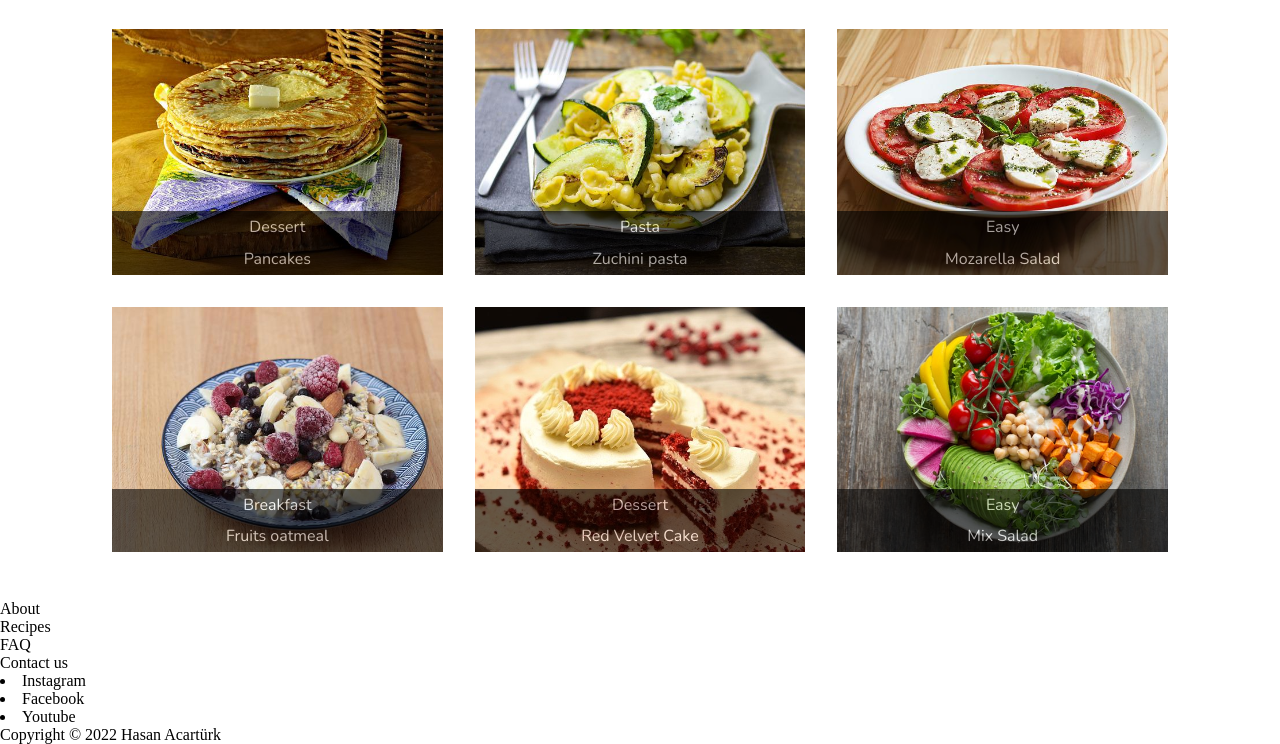
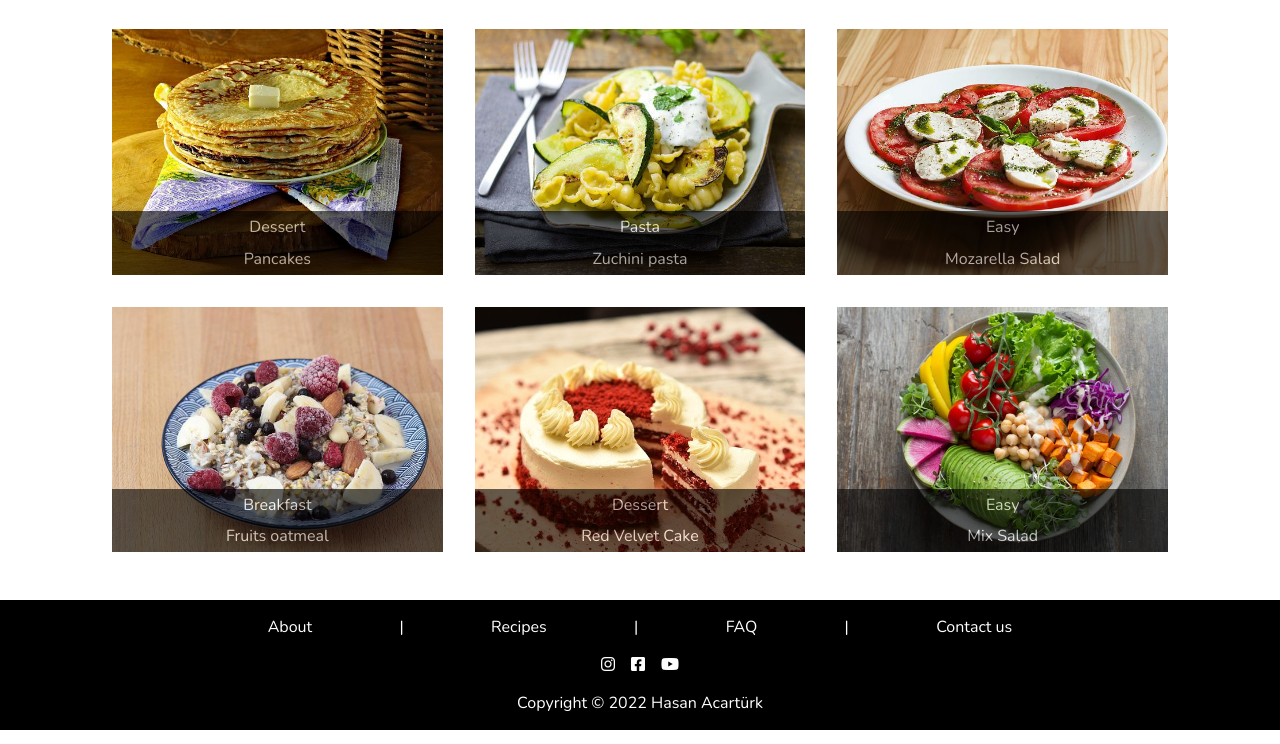
Before and after one commit to hsntrk/FE16-CR02-HasanAcartuerk, a plain HTML site: page index.html in a window 1280 px wide. Shown: the part 424-1168 px from the top of the page. Drawn offline with nearby package versions, Linux system fonts and the light colour scheme.

Commit message:
making footer with socialmedia icons link

```diff
--- a/index.html
+++ b/index.html
@@ -5,11 +5,15 @@
     <meta charset="UTF-8">
     <meta http-equiv="X-UA-Compatible" content="IE=edge">
     <meta name="viewport" content="width=device-width, initial-scale=1.0">
+    <link rel="stylesheet" href="https://cdnjs.cloudflare.com/ajax/libs/font-awesome/6.1.1/css/all.min.css" integrity="sha512-KfkfwYDsLkIlwQp6LFnl8zNdLGxu9YAA1QvwINks4PhcElQSvqcyVLLD9aMhXd13uQjoXtEKNosOWaZqXgel0g==" crossorigin="anonymous" referrerpolicy="no-referrer"
+    />
+
     <link rel="stylesheet" href="main.css">
     <link rel="preconnect" href="https://fonts.googleapis.com">
     <link rel="preconnect" href="https://fonts.gstatic.com" crossorigin>
     <link href="https://fonts.googleapis.com/css2?family=Great+Vibes&family=Nunito:wght@300;400;600&display=swap" rel="stylesheet">
     <title>Food blog</title>
+
 </head>
 
 <body>
@@ -96,20 +100,27 @@
 
     <!-- FOOTER MENU -->
     <footer class="footer">
-        <ul>
-            <li>About</li>
-            <li>Recipes</li>
-            <li>FAQ</li>
-            <li>Contact us</li>
+        <ul class="register-menu">
+            <li>About</li>|
+            <li>Recipes</li>|
+            <li>FAQ</li>|
+            <li>
+                <a class="contact" href="https://codefactory.wien/en/contact-en/" target="_blank">Contact us</a></li>
         </ul>
-        <div class="social-media-icons">
-            <li>Instagram</li>
-            <li>Facebook</li>
-            <li>Youtube</li>
-        </div>
-        <div class="footer-copyright">
+        <ul class="social-media-icons">
+            <li>
+                <a class="instagram" href="http://instagram.com" target="_blank"><i class="fa-brands fa-instagram"></i></a>
+            </li>
+            <li>
+                <a class="facebook" href="http://facebook.com" target="_blank"><i class="fa-brands fa-facebook-square"></i></a>
+            </li>
+            <li>
+                <a class="youtube" href="http://youtube.com" target="_blank"><i class="fa-brands fa-youtube"></i></a>
+            </li>
+        </ul>
+        <p class="footer-copyright">
             Copyright &copy; 2022 Hasan Acartürk
-        </div>
+        </p>
     </footer>
 </body>
 
--- a/main.scss
+++ b/main.scss
@@ -1,6 +1,10 @@
+$primary-color: black;
+$secondary-color: white;
 * {
     padding: 0;
     margin: 0;
+    box-sizing: border-box;
+    list-style: none;
 }
 
 // navbar
@@ -10,6 +14,7 @@
     justify-content: space-between;
     align-items: center;
     padding: 1rem;
+    background-color: $secondary-color;
     .logo {
         font-family: 'Great Vibes', cursive;
         font-size: 2rem;
@@ -19,7 +24,6 @@
         display: flex;
         justify-content: space-between;
         align-items: center;
-        list-style: none;
         font-family: 'Nunito', sans-serif;
         font-weight: bold;
         li {
@@ -27,10 +31,6 @@
             // justify-content: space-between;
             // align-items: center;
             margin-right: 1rem;
-            a {
-                // justify-content: center;
-                // justify-content: space-between;
-            }
         }
     }
 }
@@ -148,7 +148,7 @@
 
 // styling text overlay in image
 .img-text {
-    background-color: black;
+    background-color: $primary-color;
     opacity: 0.6;
 }
 
@@ -161,3 +161,53 @@
 .img-text {
     padding: .3rem;
 }
+
+// bottom footer section
+.footer {
+    background-color: $primary-color;
+    text-align: center;
+    color: $secondary-color;
+    font-family: 'Nunito', sans-serif;
+    font-weight: lighter;
+    .register-menu {
+        display: flex;
+        justify-content: space-around;
+        padding: 1rem 14rem;
+        a {
+            text-decoration: none;
+            color: $secondary-color;
+            &:hover {
+                color: orange;
+            }
+        }
+    }
+    .social-media-icons {
+        display: flex;
+        justify-content: center;
+        color: $secondary-color;
+        li {
+            padding: 0 0.5rem;
+            .instagram {
+                color: $secondary-color;
+                &:hover {
+                    color: violet;
+                }
+            }
+            .facebook {
+                color: $secondary-color;
+                &:hover {
+                    color: blue;
+                }
+            }
+            .youtube {
+                color: $secondary-color;
+                &:hover {
+                    color: red;
+                }
+            }
+        }
+    }
+    .footer-copyright {
+        padding: 1rem;
+    }
+}
```
Also changed, not shown: main.css, 1 other file.
